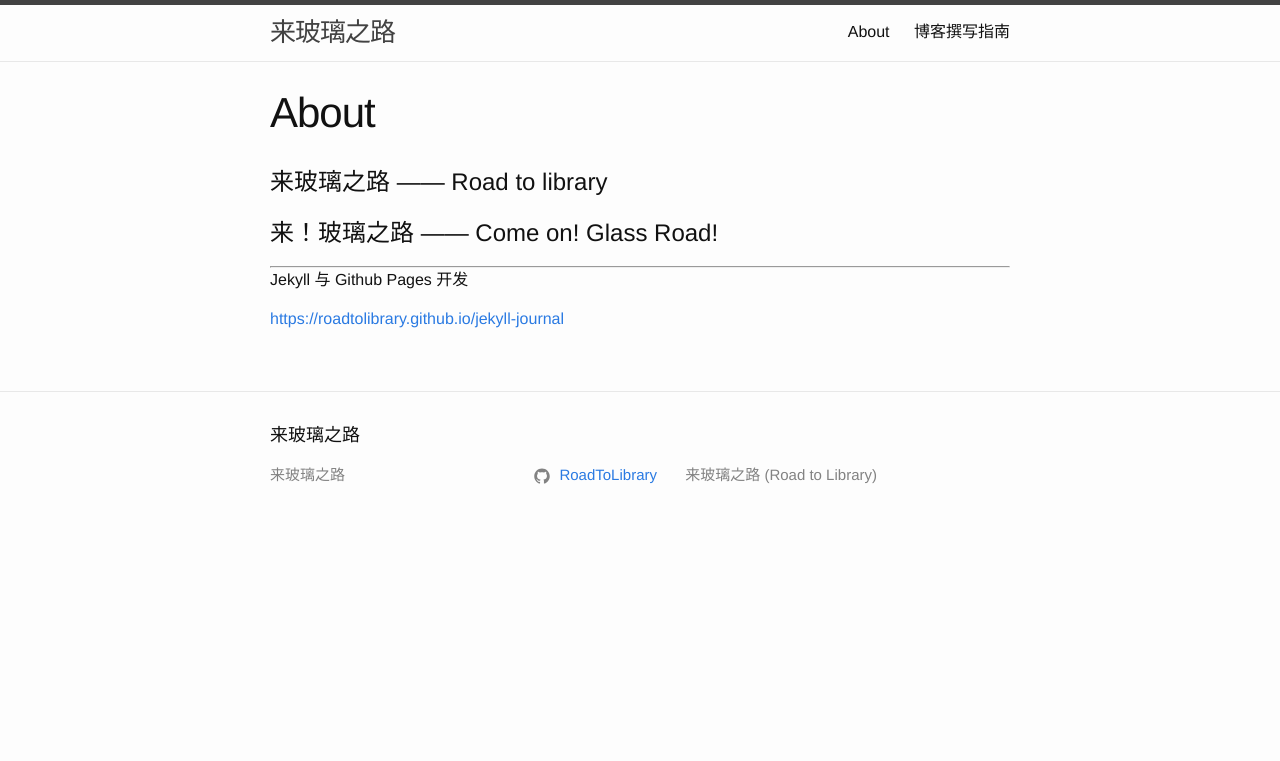
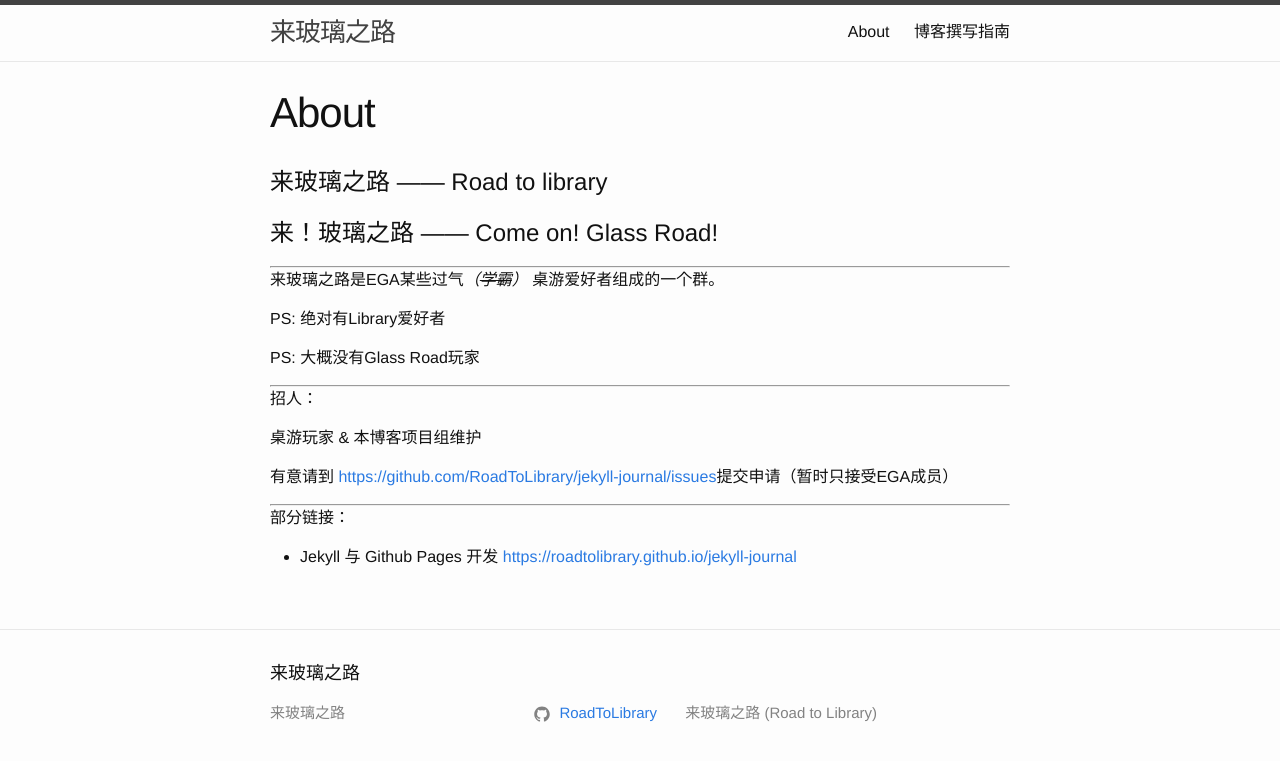
Before and after one commit to RoadToLibrary/boardgame, a Jekyll site: the page built from about.md, in a window 1280 px wide. Shown: the top 761 px of the page. Built offline with Jekyll 4.4.1, drawn with Linux system fonts in a browser that asks for light colours.

Commit message:
change about

```diff
--- a/about.md
+++ b/about.md
@@ -10,6 +10,23 @@ permalink: /about/
 
 ---
 
-Jekyll 与 Github Pages 开发
+来玻璃之路是EGA某些过气*（~~学霸~~）* 桌游爱好者组成的一个群。
 
-[{{site.url}}{{site.baseurl}}]({{site.url}}{{site.baseurl}})
+PS: 绝对有Library爱好者
+
+PS: 大概没有Glass Road玩家
+
+---
+
+招人：
+
+桌游玩家 & 本博客项目组维护
+
+有意请到
+[https://github.com/RoadToLibrary/jekyll-journal/issues](https://github.com/RoadToLibrary/jekyll-journal/issues)提交申请（暂时只接受EGA成员）
+
+---
+
+部分链接：
+
+* Jekyll 与 Github Pages 开发 [{{site.url}}{{site.baseurl}}]({{site.url}}{{site.baseurl}})
```
